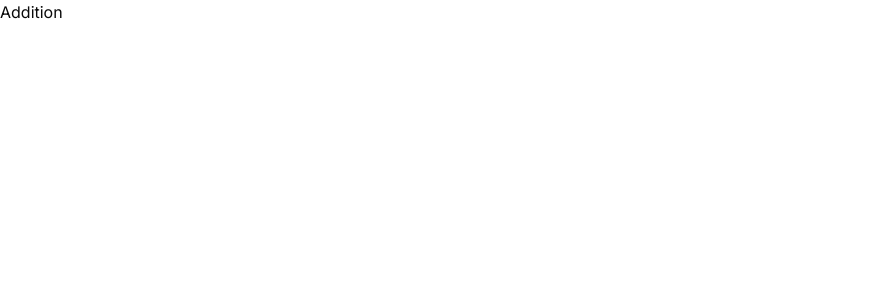
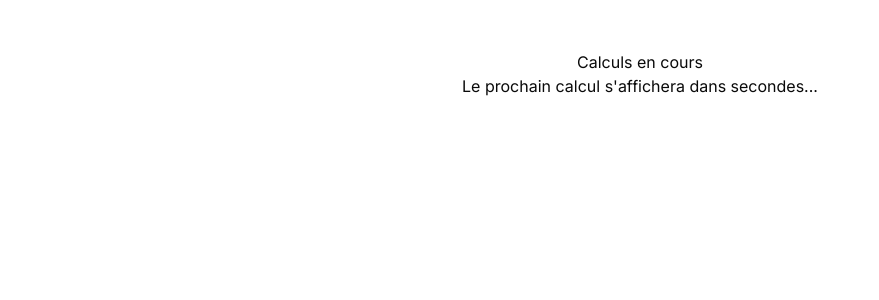
Before and after one commit to wodenp98/calculate, a Next.js app: page /addition in a window 1280 px wide. Shown: the top 300 px of the page, without its empty margins (0-879 px from the left). Built offline with nearby package versions, Linux system fonts and the light colour scheme.

Commit message:
Addition

```diff
--- a/app/addition/page.tsx
+++ b/app/addition/page.tsx
@@ -1,7 +1,89 @@
-import React from "react";
+/* eslint-disable react/no-unescaped-entities */
+"use client";
+import { useEffect, useState } from "react";
+import { useSearchParams } from "next/navigation";
 
-const Addition: React.FC = () => {
-  return <div>Addition</div>;
+function getRandomInt(min: number, max: number): number {
+  return Math.floor(Math.random() * (max - min + 1)) + min;
+}
+
+function generateAddition(
+  leftMax: number,
+  rightMax: number
+): { operation: string; result: number } {
+  const num1 = getRandomInt(1, leftMax);
+  const num2 = getRandomInt(1, rightMax);
+  return { operation: `${num1} + ${num2}`, result: num1 + num2 };
+}
+
+const Calculs: React.FC = () => {
+  const searchParams = useSearchParams();
+
+  const count = searchParams.get("count");
+  const delay = searchParams.get("delay");
+  const leftDigits = searchParams.get("leftDigits");
+  const rightDigits = searchParams.get("rightDigits");
+
+  const [calculations, setCalculations] = useState<
+    { operation: string; result: number }[]
+  >([]);
+  const [currentCalculation, setCurrentCalculation] = useState<string>("");
+  const [completed, setCompleted] = useState<boolean>(false);
+  const [showResults, setShowResults] = useState<boolean>(false);
+
+  useEffect(() => {
+    if (count && delay && leftDigits && rightDigits) {
+      const numCalculations = parseInt(count, 10);
+      const delayMs = parseInt(delay, 10) * 1000; // Conversion en millisecondes
+      const leftMax = Math.pow(10, parseInt(leftDigits, 10)) - 1; // Calculer le nombre max à gauche
+      const rightMax = Math.pow(10, parseInt(rightDigits, 10)) - 1; // Calculer le nombre max à droite
+      let index = 0;
+
+      const interval = setInterval(() => {
+        if (index < numCalculations) {
+          const newCalculation = generateAddition(leftMax, rightMax);
+          setCalculations((prev) => [...prev, newCalculation]);
+          setCurrentCalculation(newCalculation.operation + " = ?");
+          index++;
+        } else {
+          setCompleted(true);
+          clearInterval(interval);
+        }
+      }, delayMs);
+
+      return () => clearInterval(interval);
+    }
+  }, [count, delay, leftDigits, rightDigits]);
+
+  const handleShowResults = () => {
+    setShowResults(true);
+  };
+
+  return (
+    <div style={{ textAlign: "center", marginTop: "50px" }}>
+      {!completed ? <h1>Calculs en cours</h1> : ""}
+      {completed ? (
+        <div>
+          <h2>Calculs terminés</h2>
+          <ul>
+            {calculations.map((calc, index) => (
+              <li key={index}>
+                {calc.operation} {showResults && `= ${calc.result}`}
+              </li>
+            ))}
+          </ul>
+          {!showResults && (
+            <button onClick={handleShowResults}>Afficher les résultats</button>
+          )}
+        </div>
+      ) : (
+        <div>
+          <h2>{currentCalculation}</h2>
+          <p>Le prochain calcul s'affichera dans {delay} secondes...</p>
+        </div>
+      )}
+    </div>
+  );
 };
 
-export default Addition;
+export default Calculs;
```
